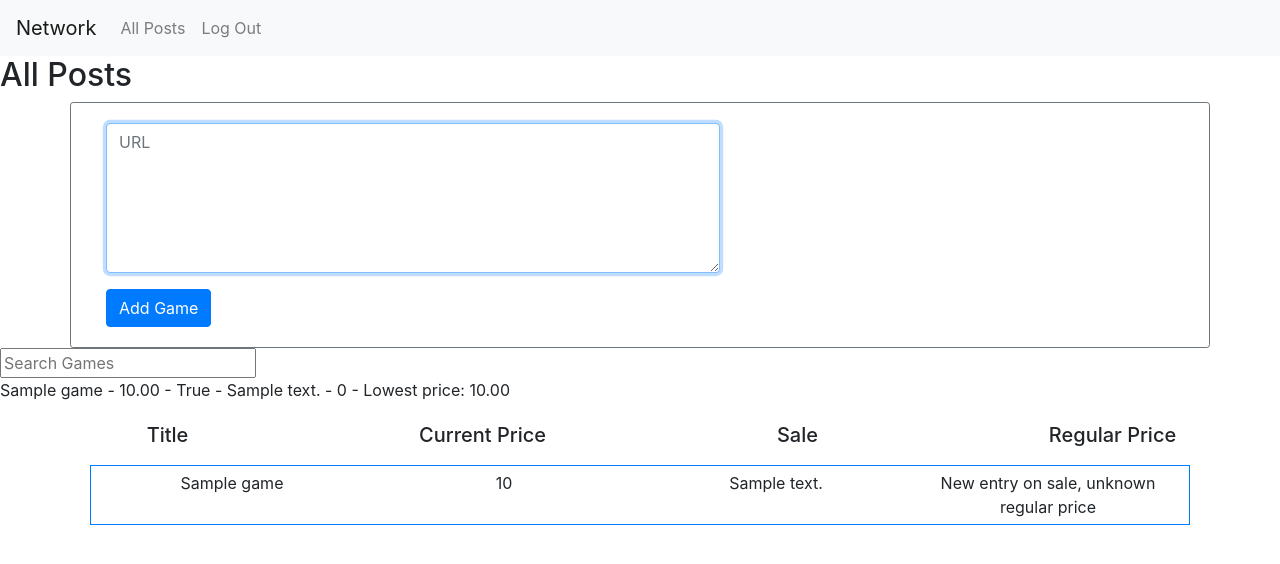
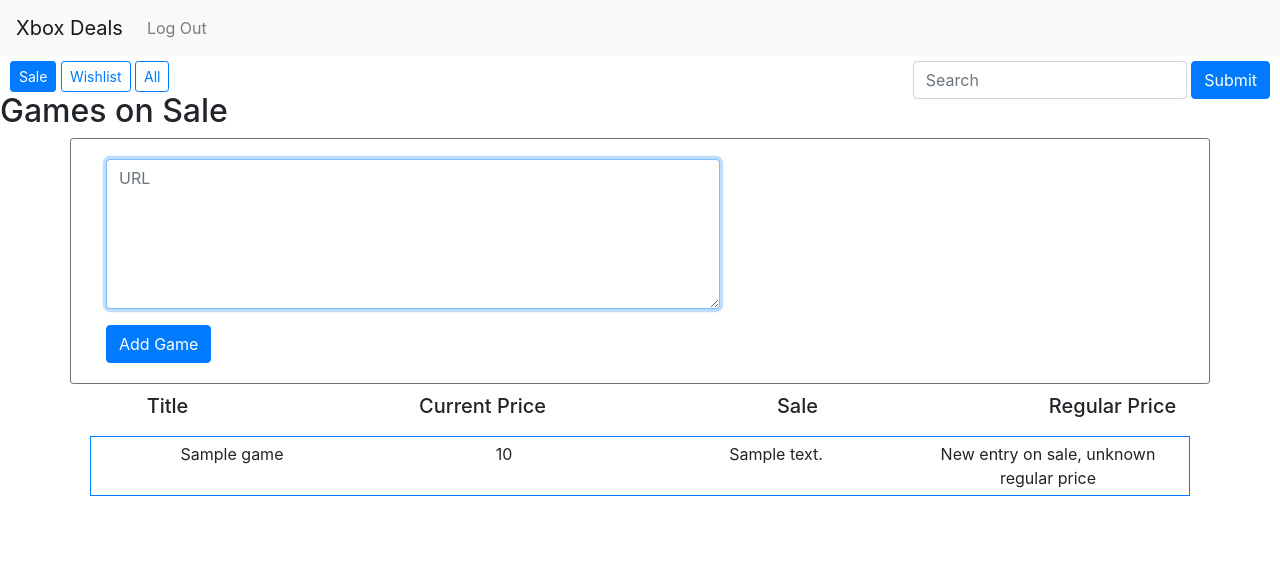
Before and after one commit to tomwhross/wishlist, a Django app: page / in a window 1280 px wide. Shown: the top 564 px of the page. Run offline with Django 3.2, Linux system fonts and the light colour scheme; a user stored in the database is signed in; tables that the repository leaves empty hold one stand-in row (values such as "Sample post"); some libraries are stand-ins or nearby versions.

Commit message:
Add search functionality framework

```diff
--- a/xbox/static/xbox/index.js
+++ b/xbox/static/xbox/index.js
@@ -1,30 +1,37 @@
 document.addEventListener('DOMContentLoaded', function() {
 
   // Use buttons to toggle between views
-    // document.querySelector('#inbox').addEventListener('click', () => load_mailbox('inbox'));
-    // document.querySelector('#sent').addEventListener('click', () => load_mailbox('sent'));
-    // document.querySelector('#archived').addEventListener('click', () => load_mailbox('archive'));
-    // document.querySelector('#compose').addEventListener('click', () => compose_email());
+  document.querySelector('#sale-games-button').addEventListener('click', () => load_gamelist('sale-games'));
+  document.querySelector('#wishlist-games-button').addEventListener('click', () => load_gamelist('wishlist-games'));
+  document.querySelector('#all-games-button').addEventListener('click', () => load_gamelist('all-games'));
+  document.querySelector('#search-form').addEventListener('submit', () => search());
 
-    // By default, load the inbox
-    // load_mailbox('inbox');
-    load_wishlist();
+  load_gamelist('sale-games');
 });
 
-  function load_wishlist() {
+function reset_gamelist_nav_buttons() {
+  const nav_buttons = document.querySelectorAll('.gamelist-nav-btn');
 
-    // Show the mailbox and hide other views
-    document.querySelector('#wishlist-view').style.display = 'block';
-    // document.querySelector('#compose-view').style.display = 'none';
-    // document.querySelector('#email-view').style.display = 'none';
+  nav_buttons.forEach(nav_button => {
+    nav_button.className = 'btn btn-sm btn-outline-primary gamelist-nav-btn';
+  });
+}
 
-    // access the div that will contain the list of emails
-    // and clear it out
-    const wishlist_list = document.querySelector('#wishlist-view-list');
-    wishlist_list.innerHTML = '';
+function search() {
+  console.log("in search");
+  // reset_gamelist_nav_buttons();
+
+
+  // get the search entry
+  search_entry = document.querySelector('#search-entry').value;
+
+  console.log(`search entry: ${search_entry}`);
+
+  const gamelist_list = document.querySelector('#gamelist-view-list');
+  gamelist_list.innerHTML = '';
 
   // get the list of emails for the requested mailbox
-    fetch(`/wishlist`)
+  fetch(`/search/${search_entry}`)
   .then(response => response.json())
   .then(wishlist => {
 
@@ -35,7 +42,7 @@
 
       // create a row div and set some style properties
       const div_row = document.createElement('div');
-        div_row.className = 'row wishlist-game-row';
+      div_row.className = 'row gamelist-game-row';
       div_row.style.border = 'thin solid #007bff';
       div_row.style.padding = '5px';
       div_row.style.margin = '5px';
@@ -79,7 +86,91 @@
       div_row.append(regular_price)
 
       // add the row to the list container
-        wishlist_list.append(div_row);
+      gamelist_list.append(div_row);
+    });
+  });
+
+// Show the mailbox name
+//   document.querySelector('#mailbox-header').innerHTML = `<h3>${mailbox.charAt(0).toUpperCase() + mailbox.slice(1)}</h3>`;
+
+}
+
+function load_gamelist(gamelist) {
+
+  // Show the mailbox and hide other views
+  document.querySelector('#gamelist-view').style.display = 'block';
+
+  // set the active nav button
+  // and reset the rest
+  reset_gamelist_nav_buttons();
+  const active_button = document.getElementById(`${gamelist}-button`);
+  active_button.className = 'btn btn-sm btn-primary gamelist-nav-btn';
+
+  // document.querySelector('#compose-view').style.display = 'none';
+  // document.querySelector('#email-view').style.display = 'none';
+
+  // access the div that will contain the list of emails
+  // and clear it out
+  const gamelist_list = document.querySelector('#gamelist-view-list');
+  gamelist_list.innerHTML = '';
+
+  // get the list of emails for the requested mailbox
+  fetch(`/games/${gamelist}`)
+  .then(response => response.json())
+  .then(wishlist => {
+
+    // console.log(wishlist);
+
+    // for each of the emails
+    wishlist.forEach(function(game) {
+
+      // create a row div and set some style properties
+      const div_row = document.createElement('div');
+      div_row.className = 'row gamelist-game-row';
+      div_row.style.border = 'thin solid #007bff';
+      div_row.style.padding = '5px';
+      div_row.style.margin = '5px';
+
+      // div_row.onclick = function() {
+      //   load_email(email.id);
+      // }
+
+      // read emails should have a grey background
+      // if (email.read === true) {
+      //   div_row.style.backgroundColor = '#CECECE';
+      // }
+
+      // create columns in the row for sender, subject, and sent time
+      const title = document.createElement('div');
+      title.className = 'col-sm';
+      title.style.textAlign = 'center';
+
+      const current_price = document.createElement('div');
+      current_price.className = 'col-sm';
+      current_price.style.textAlign = 'center';
+
+      const sale = document.createElement('div');
+      sale.className = 'col-sm';
+      sale.style.textAlign = 'center';
+
+      const regular_price = document.createElement('div');
+      regular_price.className = 'col-sm';
+      regular_price.style.textAlign = 'center';
+
+      // add the content to the divs
+      title.innerHTML = game.title;
+      current_price.innerHTML = game.current_price;
+      sale.innerHTML = game.noted_sale_type
+      regular_price.innerHTML = game.regular_price;
+
+      // add the columns to the row
+      div_row.append(title);
+      div_row.append(current_price);
+      div_row.append(sale);
+      div_row.append(regular_price)
+
+      // add the row to the list container
+      gamelist_list.append(div_row);
     });
   });
 
--- a/xbox/templates/xbox/index.html
+++ b/xbox/templates/xbox/index.html
@@ -3,7 +3,26 @@
 
 {% block body %}
 
-    <h2>All Posts</h2>
+    <div id="nav-buttons" style="padding-left: 10px; padding-right: 10px; margin-top: 5px;">
+        <button class="btn btn-sm btn-outline-primary gamelist-nav-btn" id="sale-games-button">Sale</button>
+        <button class="btn btn-sm btn-outline-primary gamelist-nav-btn" id="wishlist-games-button">Wishlist</button>
+        <button class="btn btn-sm btn-outline-primary gamelist-nav-btn" id="all-games-button">All</button>
+        {% comment %} <button class="btn btn-sm btn-outline-primary" id="archived">Archived</button> {% endcomment %}
+        {% comment %} <a class="btn btn-sm btn-outline-primary" href="{% url 'logout' %}">Log Out</a> {% endcomment %}
+        <span class="contentcontainer med left" style="float: right">
+         {% comment %} <form action="{% url 'gamelist' 'search' %}"> {% endcomment %}
+            {% comment %} <input class="search" type="text" name="q" placeholder="Search Games"> {% endcomment %}
+        {% comment %} </form> {% endcomment %}
+            <form id="search-form" onsubmit="return false;">
+                <div class="form-group" style="display: inline-block;">
+                    <input class="form-control" id="search-entry" placeholder="Search">
+                </div>
+                <input type="submit" class="btn btn-primary" style="margin-top: -3px;"/>
+            </form>
+        </span>
+    </div>
+
+    <h2>Games on Sale</h2>
 
     {% if message %}
         <div>{{ message }}</div>
@@ -32,25 +51,15 @@
         </div>
     </div>
 
-    <form action="{% url 'index' %}">
-        <input class="search" type="text" name="q" placeholder="Search Games">
-    </form>
-
-    <div>
-        {% for game in wishlist %}
-            <p>{{ game.title}} - {{ game.current_price }} - {{ game.noted_sale }} - {{ game.noted_sale_type }} - {{ game.discount }} - Lowest price: {{ game.lowest_price }}</p>
-        {% endfor %}
-    </div>
-
-    <div id="wishlist-view">
-        <div id="wishlist-header"></div>
+    <div id="gamelist-view">
+        <div id="gamelist-header"></div>
         <div class="row" style="padding: 5px; margin: 5px;">
             <div class="col-sm" style="text-align: center;"><h5>Title</h5></div>
             <div class="col-sm" style="text-align: center;"><h5>Current Price</h5></div>
             <div class="col-sm" style="text-align: center;"><h5>Sale</h5></div>
             <div class="col-sm" style="text-align: center;"><h5>Regular Price</h5></div>
         </div>
-        <div id="wishlist-view-list" class="container">
+        <div id="gamelist-view-list" class="container">
         </div>
     </div>
 
--- a/xbox/templates/xbox/layout.html
+++ b/xbox/templates/xbox/layout.html
@@ -5,8 +5,6 @@
     <head>
         <title>{% block title %}Xbox Wishlist{% endblock %}</title>
         <link rel="stylesheet" href="https://stackpath.bootstrapcdn.com/bootstrap/4.4.1/css/bootstrap.min.css" integrity="sha384-Vkoo8x4CGsO3+Hhxv8T/Q5PaXtkKtu6ug5TOeNV6gBiFeWPGFN9MuhOf23Q9Ifjh" crossorigin="anonymous">
-        {% comment %} <link href="https://maxcdn.bootstrapcdn.com/font-awesome/4.7.0/css/font-awesome.min.css" rel="stylesheet"> {% endcomment %}
-        {% comment %} <link rel="stylesheet" href="https://cdnjs.cloudflare.com/ajax/libs/font-awesome/4.7.0/css/font-awesome.min.css"> {% endcomment %}
 
         <link href="{% static 'xbox/styles.css' %}" rel="stylesheet">
         {% block script %}
@@ -16,7 +14,7 @@
     <body>
 
         <nav class="navbar navbar-expand-lg navbar-light bg-light">
-            <a class="navbar-brand" href="{% url 'index' %}">Network</a>
+            <a class="navbar-brand" href="{% url 'index' %}">Xbox Deals</a>
 
             <div>
               <ul class="navbar-nav mr-auto">
@@ -25,9 +23,9 @@
                         {% comment %} <a class="nav-link" href="{% url 'get_user' request.user.id %}"><strong>{{ request.user.username }}</strong></a> {% endcomment %}
                     </li>
                 {% endif %}
-                <li class="nav-item">
+                {% comment %} <li class="nav-item">
                   <a class="nav-link" href="{% url 'index' %}">All Posts</a>
-                </li>
+                </li> {% endcomment %}
                 {% if request.user.is_authenticated %}
                     {% comment %} <li class="nav-item">
                         <a class="nav-link" href="{% url 'post' %}">Post</a>
--- a/xbox/urls.py
+++ b/xbox/urls.py
@@ -8,5 +8,6 @@
     path("logout", views.logout_view, name="logout"),
     path("register", views.register, name="register"),
     path("add_game", views.add_game, name="add_game"),
-    path("wishlist", views.wishlist, name="wishlist"),
+    path("games/<str:gamelist>", views.view_gamelist, name="gamelist"),
+    path("search/<str:search_entry>", views.search, name="search"),
 ]
--- a/xbox/views.py
+++ b/xbox/views.py
@@ -29,7 +29,6 @@
             games = Game.objects.filter(title__contains=search_entry).order_by(
                 "-current_price"
             )
-            search_entry = None
 
             return render(
                 request,
@@ -51,14 +50,30 @@
 
 
 @login_required
-def wishlist(request):
-    print("here")
+def view_gamelist(request, gamelist):
 
-    wishlist_games = Game.objects.filter(wishlist_users=request.user).order_by(
-        "-current_price"
-    )
+    if gamelist == "wishlist-games":
+        games = Game.objects.filter(wishlist_users=request.user).order_by(
+            "-current_price"
+        )
+    elif gamelist == "sale-games":
+        games = Game.objects.filter(noted_sale=True).order_by("-current_price")
+    else:
+        # all games
+        games = Game.objects.all()
 
-    return JsonResponse([game.serialize() for game in wishlist_games], safe=False)
+    return JsonResponse([game.serialize() for game in games], safe=False)
+
+
+def search(request, search_entry):
+
+    import pdb
+
+    pdb.set_trace()
+    print("in search")
+    games = Game.objects.filter(title__contains=search_entry)
+
+    return JsonResponse([game.serialize() for game in games], safe=False)
 
 
 def login_view(request):
```
Lines whose indentation alone changed are shown as unchanged.
